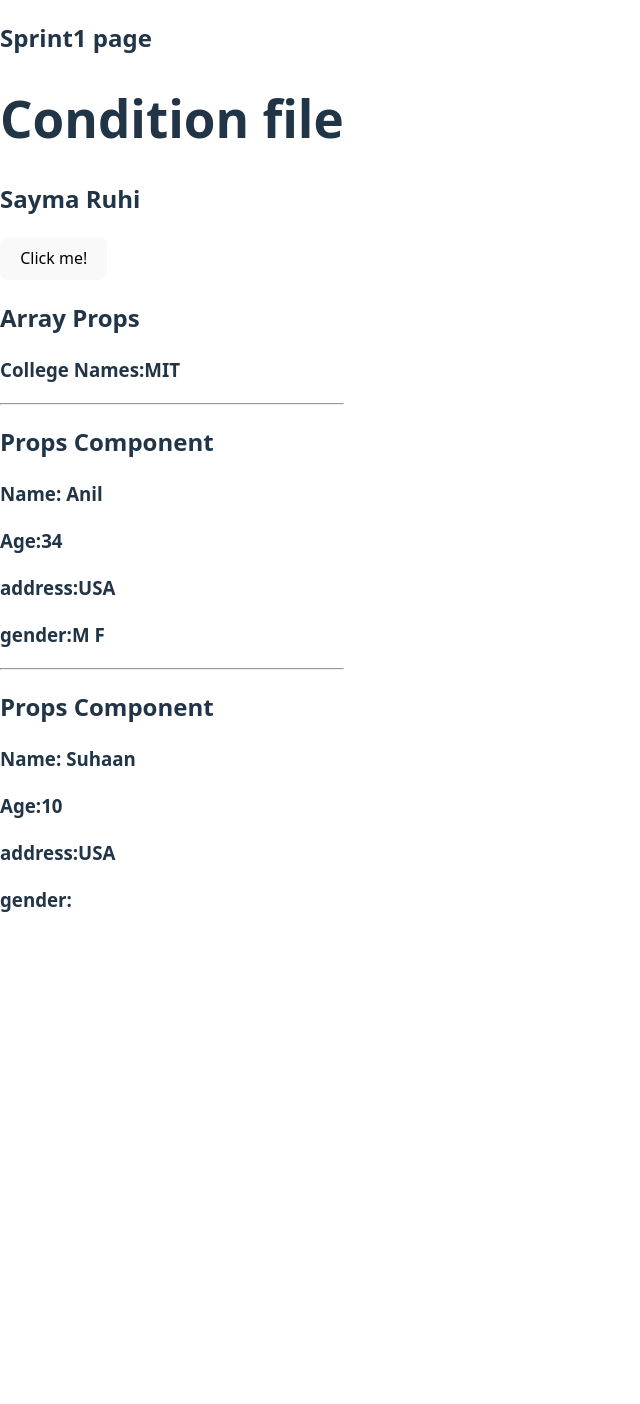
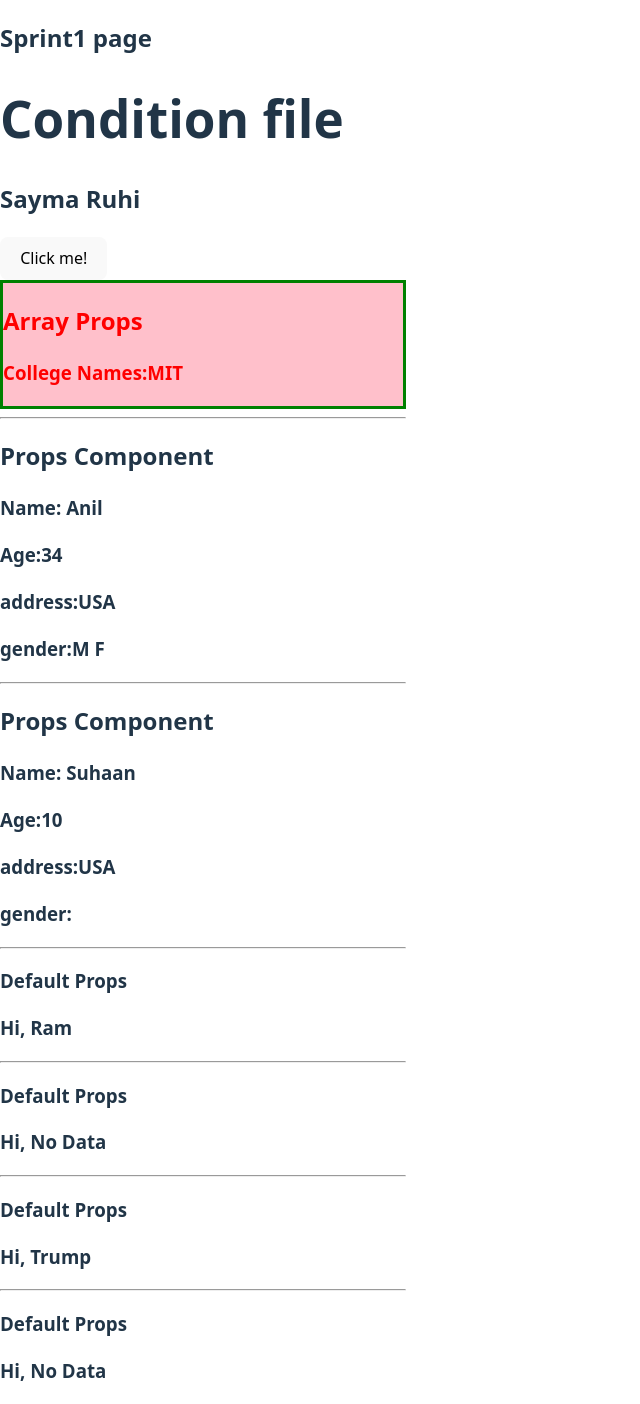
Before and after one commit to saymaruhi/condition1, a React (Vite) app: page / in a window 1280 px wide. Shown: the whole page, without its empty margins (0-640 px from the left). Before the commit the page ends 933 px from the top, so only its background shows below. Built offline with nearby package versions, Linux system fonts and the light colour scheme.

Commit message:
added project default props

```diff
--- a/src/App.jsx
+++ b/src/App.jsx
@@ -1,7 +1,7 @@
 import { useState } from "react";
 
 import Test from "./useProps";
-import College from "./arrayProps.jsx";
+import College, { DefaultProps } from "./arrayProps";
 
 function App() {
   const [display, setdisplay] = useState(true);
@@ -10,19 +10,20 @@ function App() {
     name: "Anil",
     age: "34",
     address: "USA",
-    gender: "M  F"
-  }
+    gender: "M  F",
+  };
 
   let userObject2 = {
     name: "Suhaan ",
     age: "10",
     address: "USA",
+  };
 
+  let collegeNames = ["NIT", "MIT", "IIT"];
+  let student = {
+    name: "Sajid",
+    grade: "A",
   }
-
-  let collegeNames= ['NIT', 'MIT' , 'IIT']
-
-
 
   return (
     <div>
@@ -31,14 +32,18 @@ function App() {
       {display ? <h2>Sayma Ruhi</h2> : <h3>condition not match</h3>}
       <button onClick={() => setdisplay(!display)}>Click me!</button>
 
-      <College name = {collegeNames[1]} />
+      <College name={collegeNames[1]} />
 
-      <Test user= {userObject} />
-      <Test user= {userObject2} />
+      <Test user={userObject} />
+      <Test user={userObject2} />
+
+      <DefaultProps name= "Ram"/>
+      <DefaultProps />
+      <DefaultProps name= "Trump"/>
+      <DefaultProps />
 
     </div>
-  )
+  );
 }
 
-
 export default App;
--- a/src/arrayProps.jsx
+++ b/src/arrayProps.jsx
@@ -1,9 +1,22 @@
 function College({name}){
     return(
-        <div>
+        <div style= {{color: "red", border: "3px solid green", width: 400, backgroundColor: "pink"}}>
             <h2> Array Props</h2>
             <h3>College Names:{name}</h3>
         </div>
     )
 }
 export default College;
+
+function DefaultProps({name="No Data"}){
+    return(
+        <div>
+            <hr/>
+            <h3 > Default Props</h3>
+            <h3>Hi, {name}</h3>
+
+
+        </div>
+    )
+}
+export {DefaultProps}
```
